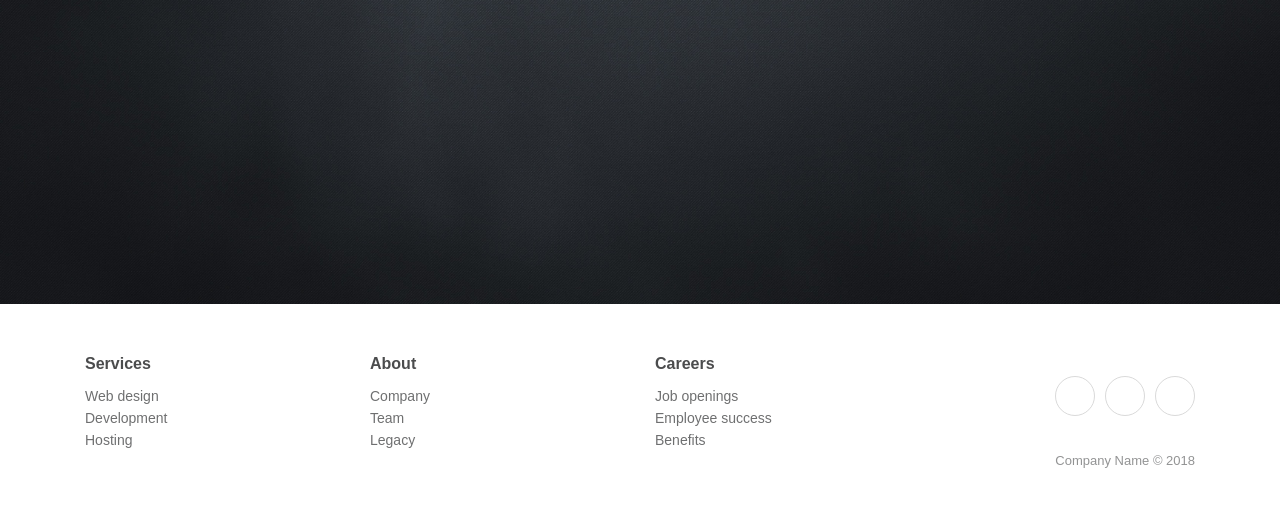
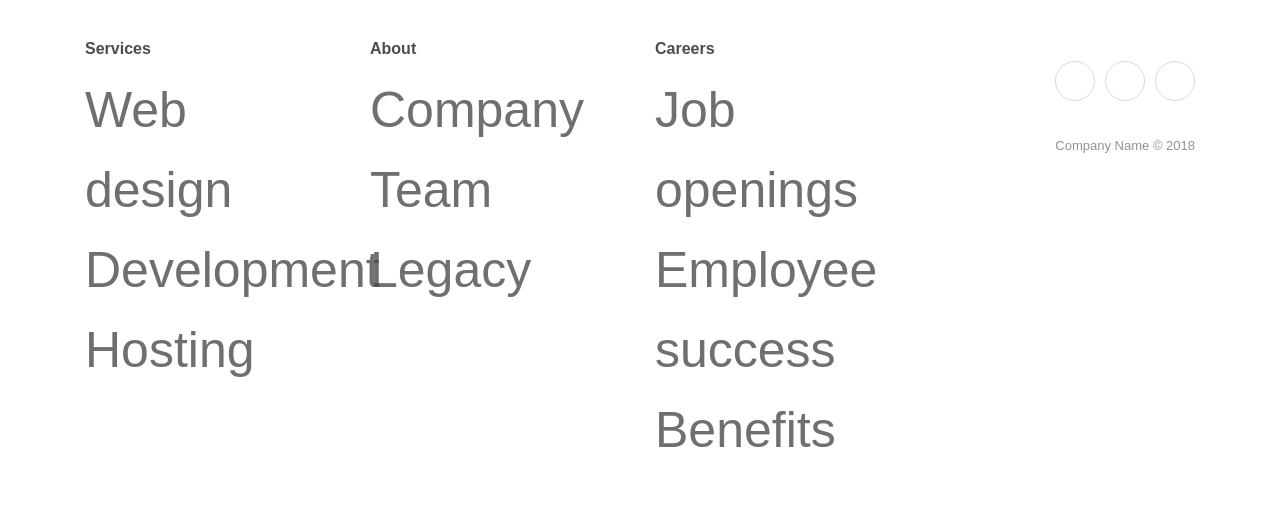
Before and after one commit to wyvern800/per-front, a React app: page /characters/1 in a window 1280 px wide. Shown: the part 280-786 px from the top of the page. Built offline with nearby package versions, Linux system fonts and the light colour scheme; no server answers; a web font is replaced by a local one.

Commit message:
Changed some things

```diff
--- a/src/App.css
+++ b/src/App.css
@@ -8,10 +8,31 @@ body, html {
   background-size: cover;
   background-repeat: no-repeat;
   background-color: rgb(26,27,31);
-  width: 100%;
-  height: 100%;
-  padding: 0;
-  margin: 0;
+
+  margin:0;
+  padding:0;
+  height:100%;
+
+}
+
+#container {
+  min-height:100%;
+  position:relative;
+}
+#header {
+  background:#ff0;
+  padding:10px;
+}
+#body {
+  padding:10px;
+  padding-bottom:60px;   /* Height of the footer */
+}
+#footer {
+  position:absolute;
+  bottom:0;
+  width:100%;
+  height:60px;   /* Height of the footer */
+  background:#6cf;
 }
 
 @-webkit-keyframes fadeIn {
@@ -188,15 +209,9 @@ article {
   grid-column: 3 / 4;
 }
 
-footer {
-  /* Start on Row 3, the last row */
-  grid-row: 3;
-  background-color: white;
-  /* Start on the first column line and extend all the to the last column line */
-  grid-column: 1 / 4;
-}
 /* Rodapé */
 .footer-clean {
+  margin-top: auto;
   position: absolute;
   width: 100%;
   bottom: 0;
@@ -216,7 +231,6 @@ footer {
   padding:0;
   list-style:none;
   line-height:1.6;
-  font-size:14px;
   margin-bottom:0;
 }
 
@@ -283,10 +297,6 @@ footer {
   margin-bottom:0;
   font-size:13px;
   opacity:0.6;
-}
-
-.content {
-  min-height: 86.3vh;
 }
 
 div.card-deck {
--- a/src/assets/components/Rodape/index.js
+++ b/src/assets/components/Rodape/index.js
@@ -5,42 +5,66 @@ export default class Rodape extends Component {
     return (
       <>
         <div className="footer-clean">
-        <footer>
+
             <div className="container">
               <div className="row justify-content-center">
                 <div className="col-sm-4 col-md-3 item">
                   <h3>Services</h3>
                   <ul>
-                            <li><a href="#">Web design</a></li>
-                            <li><a href="#">Development</a></li>
-                            <li><a href="#">Hosting</a></li>
+                    <li>
+                      <a href="#">Web design</a>
+                    </li>
+                    <li>
+                      <a href="#">Development</a>
+                    </li>
+                    <li>
+                      <a href="#">Hosting</a>
+                    </li>
                   </ul>
                 </div>
                 <div className="col-sm-4 col-md-3 item">
                   <h3>About</h3>
                   <ul>
-                            <li><a href="#">Company</a></li>
-                            <li><a href="#">Team</a></li>
-                            <li><a href="#">Legacy</a></li>
+                    <li>
+                      <a href="#">Company</a>
+                    </li>
+                    <li>
+                      <a href="#">Team</a>
+                    </li>
+                    <li>
+                      <a href="#">Legacy</a>
+                    </li>
                   </ul>
                 </div>
                 <div className="col-sm-4 col-md-3 item">
                   <h3>Careers</h3>
                   <ul>
-                            <li><a href="#">Job openings</a></li>
-                            <li><a href="#">Employee success</a></li>
-                            <li><a href="#">Benefits</a></li>
+                    <li>
+                      <a href="#">Job openings</a>
+                    </li>
+                    <li>
+                      <a href="#">Employee success</a>
+                    </li>
+                    <li>
+                      <a href="#">Benefits</a>
+                    </li>
                   </ul>
                 </div>
                 <div className="col-lg-3 item social">
-                      <a href="#"><i className="bi bi-facebook"></i></a>
-                      <a href="#"><i className="bi bi-twitter"></i></a>
-                      <a href="#"><i className="bi bi-instagram"></i></a>
+                  <a href="#">
+                    <i className="bi bi-facebook"></i>
+                  </a>
+                  <a href="#">
+                    <i className="bi bi-twitter"></i>
+                  </a>
+                  <a href="#">
+                    <i className="bi bi-instagram"></i>
+                  </a>
                   <p className="copyright">Company Name © 2018</p>
                 </div>
               </div>
             </div>
-        </footer>
+
         </div>
       </>
     );
```
Lines whose indentation alone changed are shown as unchanged.
